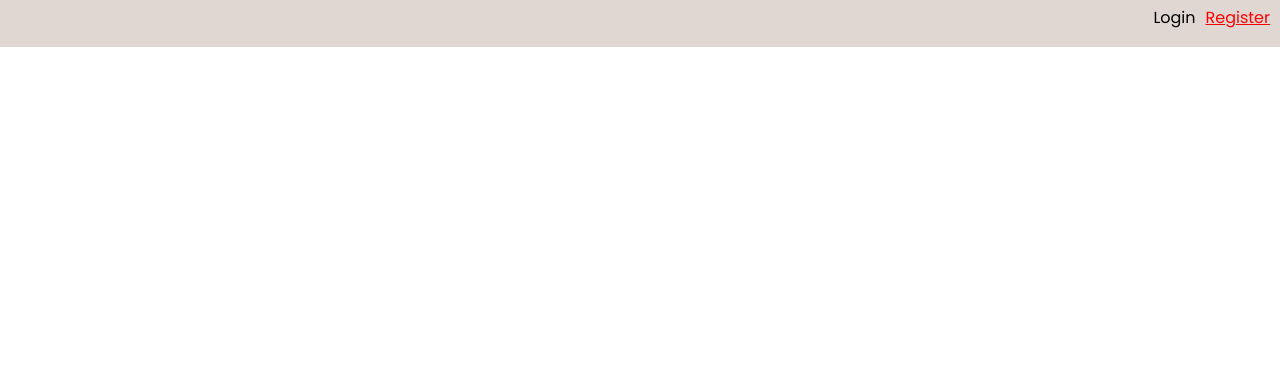
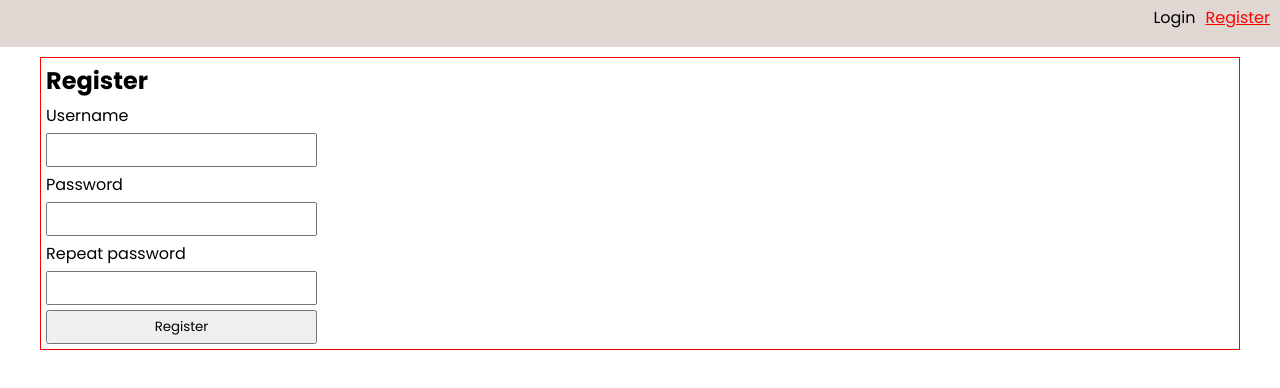
Before and after one commit to radvanall/library, a React (Create React App) app: page /register in a window 1280 px wide. Shown: the top 388 px of the page. Built offline with nearby package versions, Linux system fonts and the light colour scheme; no server answers; some icons are missing.

Commit message:
Create the register page.

```diff
--- a/src/App.js
+++ b/src/App.js
@@ -5,6 +5,7 @@ import Main from "./pages/Main/Main";
 import Book from "./pages/Book/Book";
 import User from "./pages/User/User";
 import Login from "./pages/Login/Login";
+import Register from "./pages/Register/Register";
 
 function App() {
   return (
@@ -17,6 +18,7 @@ function App() {
             <Route path=":id" element={<User />} />
           </Route>
           <Route path="login" element={<Login />} />
+          <Route path="register" element={<Register />} />
         </Route>
       </Routes>
     </div>
--- /dev/null
+++ b/src/pages/Register/Register.js
@@ -0,0 +1,21 @@
+import React from "react";
+import styles from "./Register.module.scss";
+
+const Register = () => {
+  return (
+    <div className={styles.form__page}>
+      <form action="">
+        <h2>Register</h2>
+        <label htmlFor="login">Username</label>
+        <input type="text" id="login" />
+        <label htmlFor="password">Password</label>
+        <input type="password" name="password" id="password" />
+        <label htmlFor="repeatPassword">Repeat password</label>
+        <input type="password" name="rpassword" id="repeatPassword" />
+        <input type="submit" value="Register" />
+      </form>
+    </div>
+  );
+};
+
+export default Register;
--- /dev/null
+++ b/src/pages/Register/Register.module.scss
@@ -0,0 +1,17 @@
+.form__page {
+  display: flex;
+  box-sizing: border-box;
+  gap: 10px;
+  max-width: 1200px;
+  padding: 5px;
+  margin: 10px auto;
+  border: 1px solid red;
+  form {
+    display: flex;
+    flex-direction: column;
+    gap: 5px;
+    input {
+      padding: 5px;
+    }
+  }
+}
```
